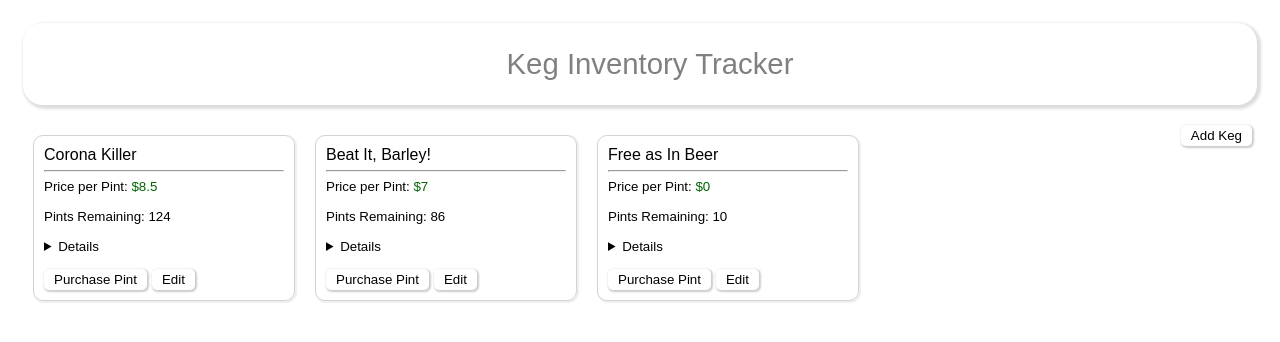
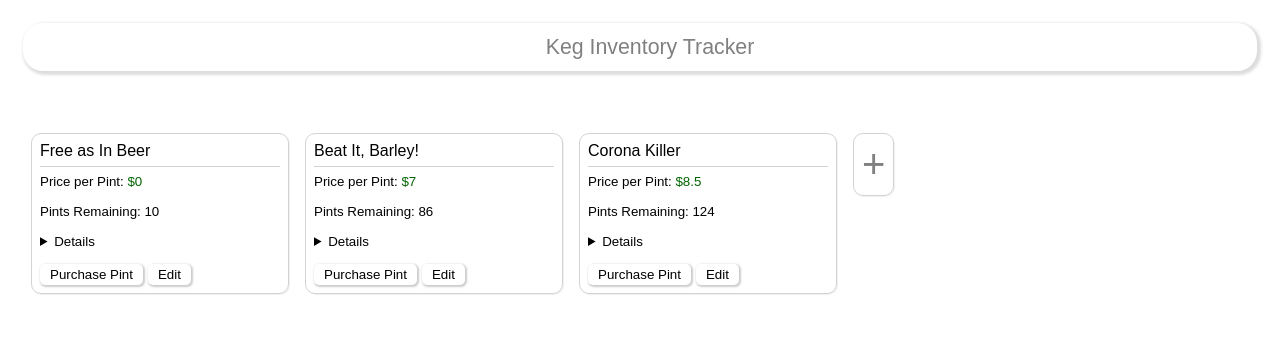
Before and after one commit to kentpmckinney/epi-tap-room, a React (Create React App) app: page / in a window 1280 px wide. Shown: the top 342 px of the page. Built offline with nearby package versions, Linux system fonts and the light colour scheme.

Commit message:
enhance user interface

```diff
--- a/src/components/App.scss
+++ b/src/components/App.scss
@@ -1,4 +1,8 @@
 .App {
+
+  @import url('https://fonts.googleapis.com/css2?family=Quicksand');
+  font-family: 'Quicksand', sans-serif;
+  font-weight: 300;
 
   .appgrid {
     display: grid;
@@ -18,4 +22,8 @@
     grid-area: 2 / 1 / 2 / 2;
   }
 
+  button:hover {
+    transform: scale(1.1);
+  }
+
 }
--- a/src/components/Header/Header.scss
+++ b/src/components/Header/Header.scss
@@ -3,15 +3,14 @@
   display: flex;
   align-items: center;
   justify-content: center;
-  height: 100%;
+  height: 6vh;
   color: gray;
   border-radius: 20px;
   box-shadow: 2px 2px 3px 2px #DDDDDD;
 
   .content {
     margin-left: 20px;
-    font-family: Arial, Helvetica, sans-serif;
-    font-size: 22pt;
+    font-size: 16pt;
   }
 
 }
--- a/src/components/Info/Info.jsx
+++ b/src/components/Info/Info.jsx
@@ -1,10 +1,11 @@
 import React from 'react';
 import PropTypes from 'prop-types';
+import './Info.scss';
 
 const Info = props => {
   const { keg } = props;
   return (
-    <React.Fragment>
+    <div className='Info'>
       <div className='keg-name'>{keg.name}</div>
       <hr />
       <div>Price per Pint: <span className='keg-price'>${keg.pricePerPint}</span></div>
@@ -27,7 +28,7 @@ const Info = props => {
       <br />
       <button onClick={() => { props.onPurchase(keg.key) }} id={keg.key}>Purchase Pint</button>
       <button onClick={props.onEdit} id={keg.key}>Edit</button>
-    </React.Fragment >
+    </div>
   );
 }
 
--- /dev/null
+++ b/src/components/Info/Info.scss
@@ -0,0 +1,14 @@
+.Info {
+
+  min-width: 240px;
+  hr {
+    border: none;
+    border-top: 1px solid lightgray;
+  }
+
+  .within-details {
+    font-size: 9pt;
+    margin-left: 20px;
+  }
+
+}
--- a/src/components/Keg/Keg.scss
+++ b/src/components/Keg/Keg.scss
@@ -1,10 +1,17 @@
 .Keg {
-  height: auto;
+  align-self: flex-start;
   border: 1px solid lightgray;
   border-radius: 10px;
-  margin: 10px;
-  width: auto;
-  padding: 10px;
-  min-width: 240px;
-  box-shadow: 1px 1px 1px 1px #EFEFEF;
+  margin: 8px;
+
+  padding: 8px;
+  box-shadow: 1px 1px 1px 0px #EFEFEF;
 }
+
+.Keg:hover {
+  box-shadow: 1px 1px 1px 0px #DADADA;
+}
+
+summary {
+  outline: none;
+}
--- a/src/components/KegList/KegList.jsx
+++ b/src/components/KegList/KegList.jsx
@@ -26,7 +26,7 @@ class KegList extends React.Component {
     });
   }
 
-  /* onClickPurchasePint - decrement remaining pints when a pint is purchased */
+  /* Decrement remaining pints when a pint is purchased */
   onClickPurchasePint = (key) => {
     const keg = this.props.kegs.filter(keg => keg.key === key)[0];
     let pintsRemaining = keg.pintsRemaining - 1;
@@ -43,23 +43,23 @@ class KegList extends React.Component {
     );
   }
 
-  /* onClickEditKeg - set the item being edited when the Keg's Edit button is clicked */
+  /* Set the item being edited when the Keg's Edit button is clicked */
   onClickEditKeg = event => { this.props.enterEdit(event.target.id); }
 
-  /* onClickAddKeg - create a new Keg at the top of the list and in Edit mode when the Add Keg button is clicked */
+  /* Create a new Keg at the top of the list and in Edit mode when the Add Keg button is clicked */
   onClickAddKeg = () => {
     const key = v4();
     this.props.addItem(key, '', '', 0.00, 0.0, 124, false, false);
     this.props.enterEdit(key);
   }
 
-  /* onClickDeleteKeg - delete a Keg when the Delete button on the Edit screen is clicked */
+  /* Delete a Keg when the Delete button on the Edit screen is clicked */
   onClickDeleteKeg = event => {
     this.props.deleteItem(event.target.id);
     this.props.leaveEdit();
   }
 
-  /* onClickSaveKeg - Update the record for the Keg that was just edited when the Save button is clicked */
+  /* Update the record for the Keg that was just edited when the Save button is clicked */
   onClickSaveKeg = event => {
     let keg = event.target;
     this.props.updateItem(
@@ -76,21 +76,24 @@ class KegList extends React.Component {
 
   render() {
     return (
-      < div className="KegList" >
-        <div className='add-keg-outer'>
-          <div className='add-keg-inner'>
-            <button onClick={this.onClickAddKeg}>Add Keg</button>
+      <div className="KegList">
+        <div className='flexbox'>{this.props.kegs.map(keg =>
+          <Keg key={keg.key}>{this.props.edit.key === keg.key
+            ? <Edit keg={keg} onSubmit={this.onClickSaveKeg} onDelete={this.onClickDeleteKeg} />
+            : <Info keg={keg} onPurchase={this.onClickPurchasePint} onEdit={this.onClickEditKeg} />}
+          </Keg >)}
+          <div className='add-keg-outer'>
+            {(this.props.edit.key === null)
+              ? <Keg>
+                  <span className='add-keg-inner' onClick={this.onClickAddKeg}>+</span>
+                </Keg>
+              : <React.Fragment />}
           </div>
-        </div>
-        <div className='flexbox'>{this.props.kegs.map(keg =>
-          <Keg key={keg.key}>{this.props.edit.key === keg.key ?
-            <Edit keg={keg} onSubmit={this.onClickSaveKeg} onDelete={this.onClickDeleteKeg} /> :
-            <Info keg={keg} onPurchase={this.onClickPurchasePint} onEdit={this.onClickEditKeg} />}
-          </Keg >)}
         </div>
       </div >
     );
   }
+
 }
 
 KegList.propTypes = {
--- a/src/components/KegList/KegList.scss
+++ b/src/components/KegList/KegList.scss
@@ -1,6 +1,5 @@
 .KegList {
 
-  font-family: Arial, Helvetica, sans-serif;
   font-size: 10pt;
 
   button {
@@ -21,10 +20,6 @@
     user-select: none;
   }
 
-  .within-details {
-    margin-left: 20px;
-  }
-
   .keg-name {
     font-size: 12pt;
   }
@@ -38,18 +33,24 @@
     flex-wrap: wrap;
   }
 
-  .add-keg-outer {
-    position: relative;
-  }
-
-  .add-keg-inner {
-    position: absolute;
-    right: 0;
-  }
-
   .warning {
     color: red;
     margin-left: 10px;
   }
 
+  .add-keg-outer {
+    cursor: pointer;
+    user-select: none;
+  }
+
+  .add-keg-inner {
+    color: gray;
+    font-size: 30pt;
+    font-weight: 100;
+  }
+
+  .add-keg-inner:hover {
+    color: black;
+  }
+
 }
--- a/src/reducers/kegReducer.js
+++ b/src/reducers/kegReducer.js
@@ -4,7 +4,7 @@ export default (state = [], action) => {
   const { type, data } = action;
   switch (type) {
     case ADD_ITEM:
-      return [{ ...data }, ...state];
+      return [...state, { ...data }];
     case UPDATE_ITEM:
       return state.map(item => item.key === data.key ? { ...data } : item);
     case DELETE_ITEM:
```
